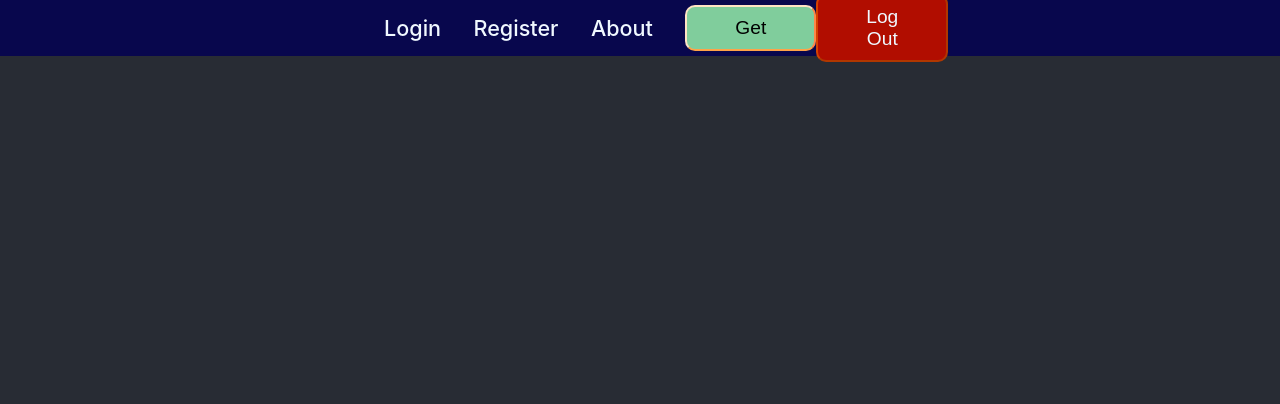
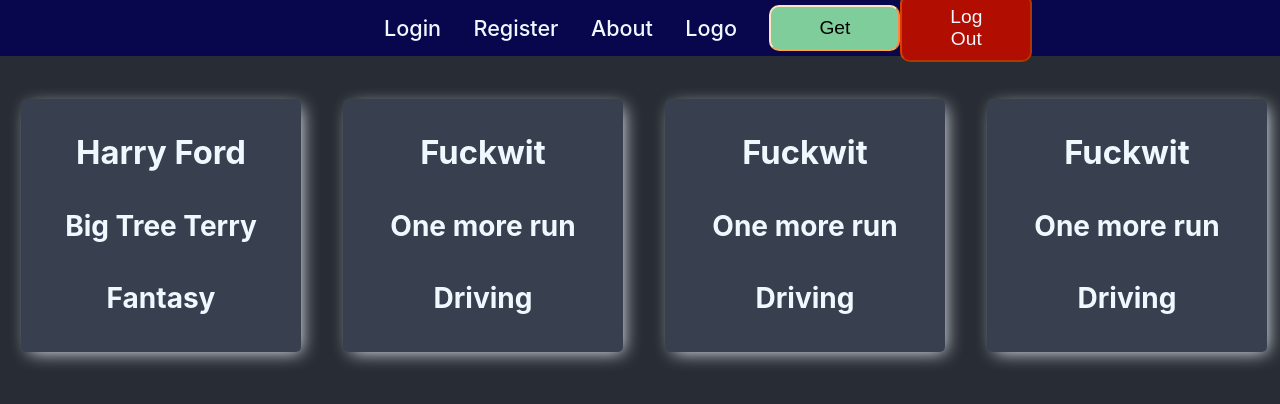
Before and after one commit to SebaJelonek/eComic_frontend, a React (Create React App) app: page /index in a window 1280 px wide. Shown: the top 404 px of the page. Built offline with nearby package versions, Linux system fonts and the light colour scheme; no server answers.

Commit message:
added card and visualisation fo each comic

```diff
--- /dev/null
+++ b/src/components/Layout/Card/Card.module.css
@@ -0,0 +1,19 @@
+.container{
+    width: 100%;
+    padding: 0.175em 0;
+    overflow: hidden;
+}
+.card-container{
+    overflow-x: scroll;
+    overflow-y: hidden;
+    padding: 0.55em 0 0.9em 0;
+    white-space: nowrap;
+}
+.card{
+    display: inline-block;
+    width: 10em;
+    margin: 0 0.75em;
+    background-color: #38404f;
+    border-radius: 5px;
+    box-shadow:4px 4px 18px -4px;
+}
--- /dev/null
+++ b/src/components/Layout/Card/Card.tsx
@@ -0,0 +1,28 @@
+import React from 'react';
+import style from './Card.module.css';
+
+interface Props {
+  comicArray: {
+    title: string;
+    author: string;
+    genre: string;
+  }[];
+}
+
+const Card: React.FC<Props> = ({ comicArray }) => {
+  return (
+    <div>
+      <div className={style['card-container']}>
+        {comicArray.map((element) => (
+          <div className={style['card']} key={Math.random()}>
+            <h3>{element.author}</h3>
+            <h4>{element.title}</h4>
+            <h4>{element.genre}</h4>
+          </div>
+        ))}
+      </div>
+    </div>
+  );
+};
+
+export default Card;
--- a/src/components/Layout/Navigation/NavBar/NavBar.tsx
+++ b/src/components/Layout/Navigation/NavBar/NavBar.tsx
@@ -16,6 +16,9 @@ const Router: React.FC = () => {
           </li>
           <li>
             <Link to='/about'>About</Link>
+          </li>
+          <li>
+            <Link to='/index'>Logo</Link>
           </li>
           <li>
             <Button
--- a/src/components/Layout/Navigation/Navigation.tsx
+++ b/src/components/Layout/Navigation/Navigation.tsx
@@ -5,6 +5,7 @@ import LoginPage from '../../Pages/LoginPage/LoginPage';
 import RegisterPage from '../../Pages/RegisterPage/RegisterPage';
 import AdminPage from '../../Pages/AdminPage/AdminPage';
 import AboutPage from '../../Pages/AboutPage/AboutPage';
+import IndexPage from '../../Pages/IndexPage/IndexPage';
 //-------------
 import UserCredentialsContextProvider from '../../store/LoginFormContext/LoginFormProvider';
 
@@ -27,6 +28,7 @@ const Navigation: React.FC = () => {
               <Route path='/about' element={<AboutPage />} />
             )}
             <Route path='/register' element={<RegisterPage />} />
+            <Route path='/index' element={<IndexPage />} />
             <Route path='/admin' element={<AdminPage />} />
             {isLoggedIn ? (
               <Route path='/about' element={<AboutPage />} />
--- /dev/null
+++ b/src/components/Pages/IndexPage/IndexPage.tsx
@@ -0,0 +1,20 @@
+import React from 'react';
+import Card from '../../Layout/Card/Card';
+
+const IndexPage: React.FC = () => {
+  const PROP_ARRAY = [
+    { title: 'Big Tree Terry', author: 'Harry Ford', genre: 'Fantasy' },
+    { title: 'One more run', author: 'Fuckwit', genre: 'Driving' },
+    { title: 'One more run', author: 'Fuckwit', genre: 'Driving' },
+    { title: 'One more run', author: 'Fuckwit', genre: 'Driving' },
+    { title: 'One more run', author: 'Fuckwit', genre: 'Driving' },
+  ];
+
+  return (
+    <div>
+      <Card comicArray={PROP_ARRAY}></Card>
+    </div>
+  );
+};
+
+export default IndexPage;
```
